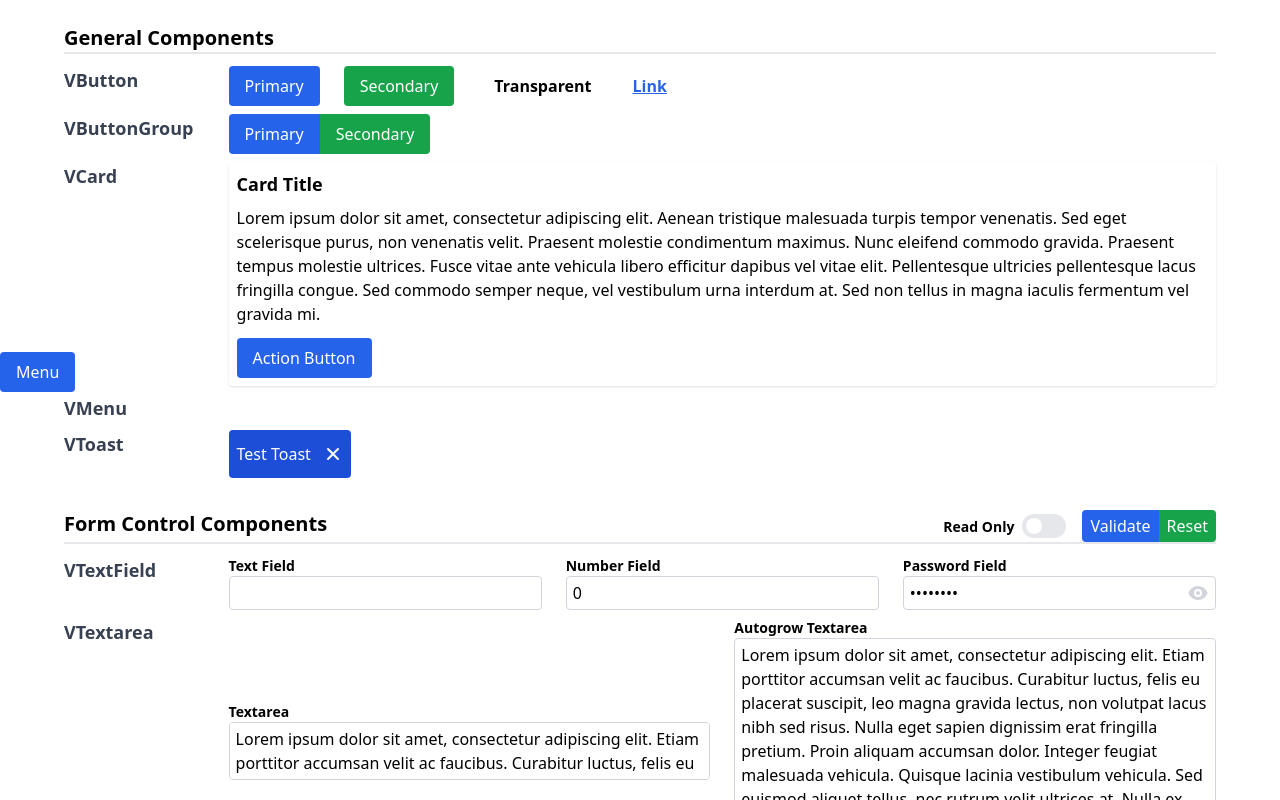
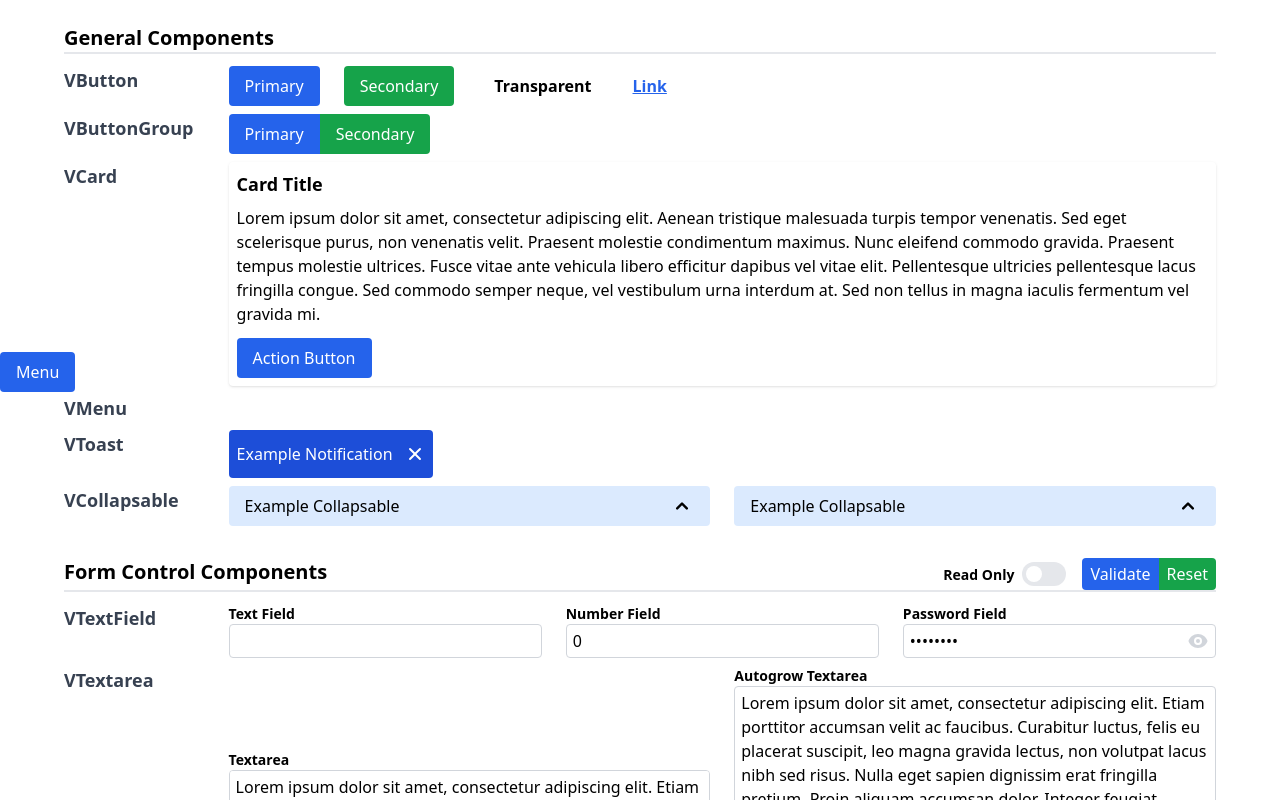
Before and after one commit to builtbykrit/vue-starter, a Vue app: page / in a window 1280 px wide. Shown: the top 800 px of the page. Built offline with nearby package versions, Linux system fonts and the light colour scheme.

Commit message:
Added VCollapsable

```diff
--- /dev/null
+++ b/src/components/_library/general/VCollapsable.vue
@@ -0,0 +1,28 @@
+<template>
+  <Disclosure v-slot="{ open }" as="div" class="w-full block">
+    <DisclosureButton
+      class="flex justify-between w-full rounded bg-primary-100 hover:bg-primary-200 px-4 py-2"
+    >
+      <div>
+        <slot name="button">{{ button }}</slot>
+      </div>
+      <ChevronUpIcon
+        :class="open ? 'transform rotate-180' : ''"
+        class="w-6 h-6"
+      />
+    </DisclosureButton>
+    <DisclosurePanel class="px-4 py-2 text-sm text-gray-500">
+      <slot>{{ content }}</slot>
+    </DisclosurePanel>
+  </Disclosure>
+</template>
+
+<script setup>
+import { Disclosure, DisclosureButton, DisclosurePanel } from "@headlessui/vue"
+import { ChevronUpIcon } from "@heroicons/vue/solid"
+
+const props = defineProps({
+  button: { type: String, default: undefined },
+  content: { type: String, default: undefined },
+})
+</script>
--- a/src/views/sandbox/GeneralComponents.vue
+++ b/src/views/sandbox/GeneralComponents.vue
@@ -40,7 +40,31 @@
       </VMenu>
     </SandboxRow>
     <SandboxRow title="VToast">
-      <VToast :notification="{ message: 'Test Toast' }" />
+      <VToast :notification="{ message: 'Example Notification' }" />
+    </SandboxRow>
+    <SandboxRow title="VCollapsable">
+      <VCollapsable
+        button="Example Collapsable"
+        content="Lorem ipsum dolor sit amet, consectetur adipiscing elit. Cras lacinia
+        eget nunc lacinia volutpat. Fusce laoreet neque quis varius venenatis.
+        Nunc ultricies, risus nec auctor interdum, quam urna viverra justo, id
+        posuere leo urna vel orci. Aliquam vel ultrices lacus, a fringilla
+        turpis. Duis nisi lacus, varius sed tortor ac, imperdiet dapibus erat.
+        Donec felis arcu, semper nec felis sed, tincidunt accumsan sem. Quisque
+        metus arcu, congue in est at, rhoncus facilisis ante. Nunc lorem metus,
+        elementum vitae varius at, lacinia tincidunt arcu."
+      />
+      <VCollapsable>
+        <template #button> Example Collapsable </template>
+        Lorem ipsum dolor sit amet, consectetur adipiscing elit. Cras lacinia
+        eget nunc lacinia volutpat. Fusce laoreet neque quis varius venenatis.
+        Nunc ultricies, risus nec auctor interdum, quam urna viverra justo, id
+        posuere leo urna vel orci. Aliquam vel ultrices lacus, a fringilla
+        turpis. Duis nisi lacus, varius sed tortor ac, imperdiet dapibus erat.
+        Donec felis arcu, semper nec felis sed, tincidunt accumsan sem. Quisque
+        metus arcu, congue in est at, rhoncus facilisis ante. Nunc lorem metus,
+        elementum vitae varius at, lacinia tincidunt arcu."
+      </VCollapsable>
     </SandboxRow>
   </div>
 </template>
@@ -53,6 +77,7 @@ import VButtonGroup from "@/components/_library/general/buttons/VButtonGroup.vue
 import VCard from "@/components/_library/general/VCard.vue"
 import VMenu from "@/components/_library/general/VMenu.vue"
 import VToast from "@/components/_library/general/VToast.vue"
+import VCollapsable from "@/components/_library/general/VCollapsable.vue"
 
 const menuItems = [
   { text: "Link Item", name: "link", to: "https://www.krit.com/" },
```
